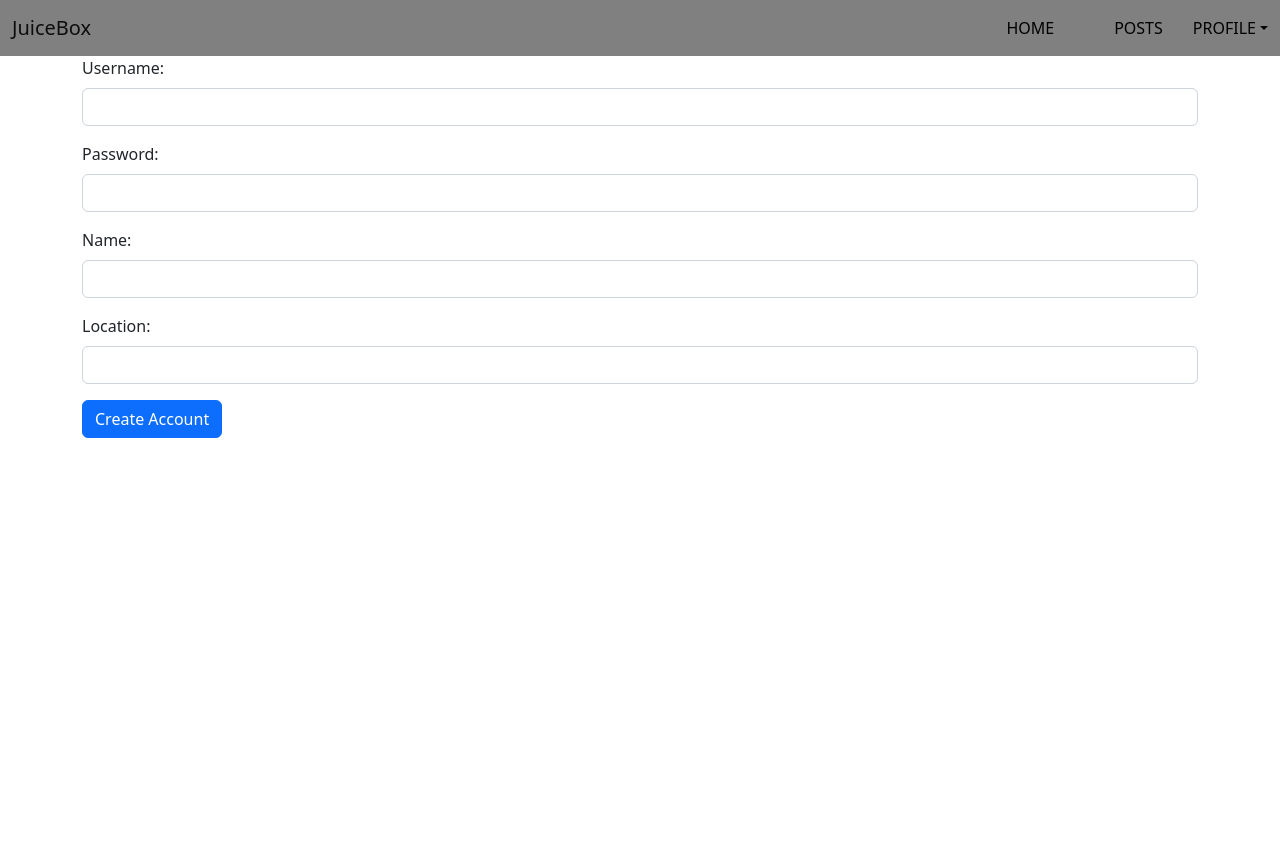
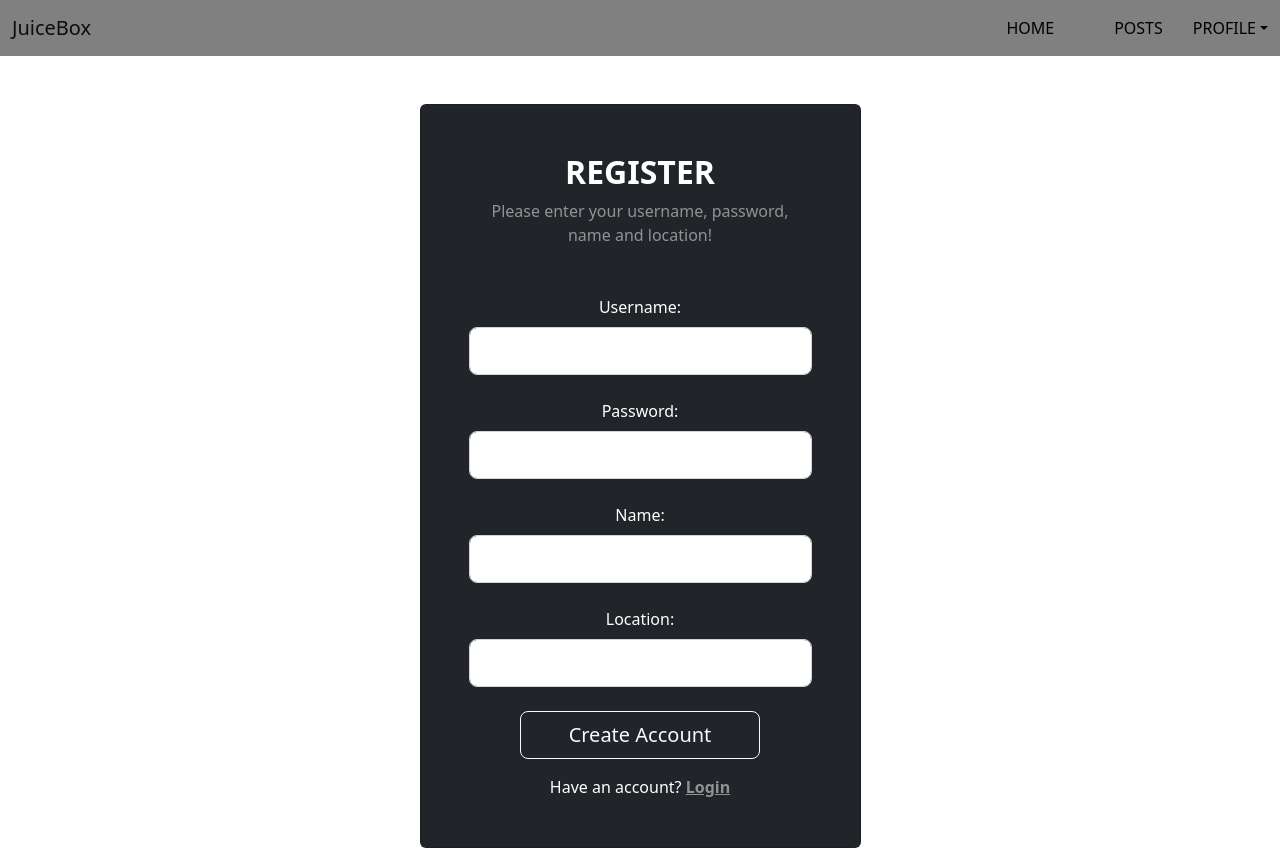
Before and after one commit to AMT98/Juicebox-UI, a React (Create React App) app: page /register in a window 1280 px wide. Before the commit the page ends 800 px from the top, so only its background shows below. Built offline with nearby package versions, Linux system fonts and the light colour scheme.

Commit message:
html for register form complete

```diff
--- a/src/components/Register.jsx
+++ b/src/components/Register.jsx
@@ -1,6 +1,7 @@
 import React from 'react';
 import { useState } from 'react';
 import { fetchRegister } from '../api/api';
+import { Link } from 'react-router-dom';
 
 const Register = () => {
   const [username, setUsername] = useState('');
@@ -26,12 +27,21 @@
     }
   };
   return (
-    <div>
+    <section className='vh-100'>
+      <div className='container py-5 h-100'>
+        <div className='row d-flex justify-content-center align-items-center h-100'>
+          <div className='col-12 col-md-8 col-lg-6 col-xl-5'>
+            <div className='card bg-dark text-white'>
+              <div className='card-body p-5 text-center'>
+                <h2 className='fw-bold mb-2 text-uppercase'>Register</h2>
+                <p className='text-white-50 mb-5'>
+                  Please enter your username, password, name and location!
+                </p>
                 <form onSubmit={handleSubmit}>
-        <div className='mb-3'>
+                  <div className='form-outline form-white mb-4'>
                     <label className='form-label'>Username:</label>
                     <input
-            className='form-control'
+                      className='form-control form-control-lg'
                       type='text'
                       name='username'
                       value={username}
@@ -39,10 +49,10 @@
                       required
                     />
                   </div>
-        <div className='mb-3'>
+                  <div className='form-outline form-white mb-4'>
                     <label className='form-label'>Password:</label>
                     <input
-            className='form-control'
+                      className='form-control form-control-lg'
                       type='text'
                       name='password'
                       value={password}
@@ -50,10 +60,10 @@
                       required
                     />
                   </div>
-        <div className='mb-3'>
+                  <div className='form-outline form-white mb-4'>
                     <label className='form-label'>Name:</label>
                     <input
-            className='form-control'
+                      className='form-control form-control-lg'
                       type='text'
                       name='name'
                       value={name}
@@ -61,10 +71,10 @@
                       required
                     />
                   </div>
-        <div className='mb-3'>
+                  <div className='form-outline form-white mb-4'>
                     <label className='form-label'>Location:</label>
                     <input
-            className='form-control'
+                      className='form-control form-control-lg'
                       type='text'
                       name='location'
                       value={location}
@@ -73,13 +83,29 @@
                     />
                   </div>
                   <span>
-          <button className='btn btn-primary' type='submit'>
+                    <button
+                      className='btn btn-outline-light btn-lg px-5'
+                      type='submit'
+                    >
                       Create Account
                     </button>
                   </span>
                   <p>{errorMessage}</p>
                 </form>
+                <div>
+                  <p className='mb-0'>
+                    Have an account?{' '}
+                    <Link className='text-white-50 fw-bold' to='/login'>
+                      Login
+                    </Link>
+                  </p>
                 </div>
+              </div>
+            </div>
+          </div>
+        </div>
+      </div>
+    </section>
   );
 };
 
```
Lines whose indentation alone changed are shown as unchanged.
